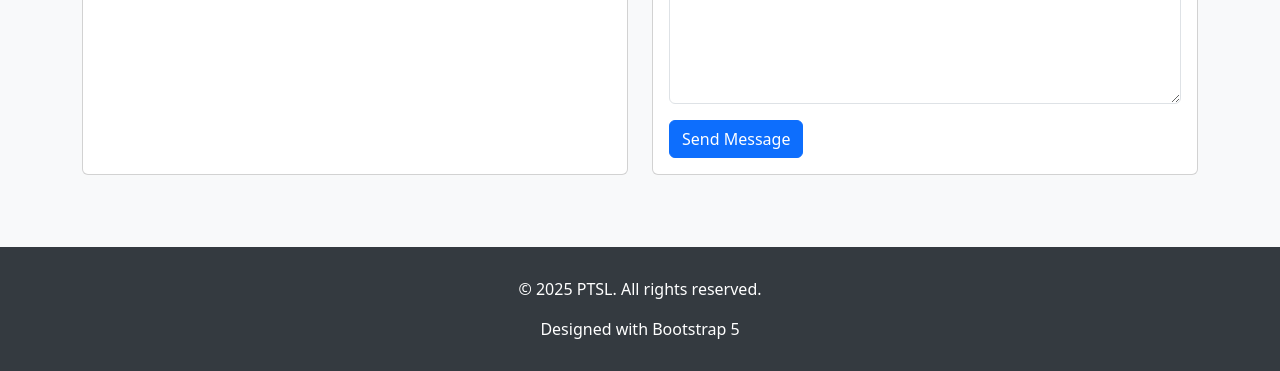
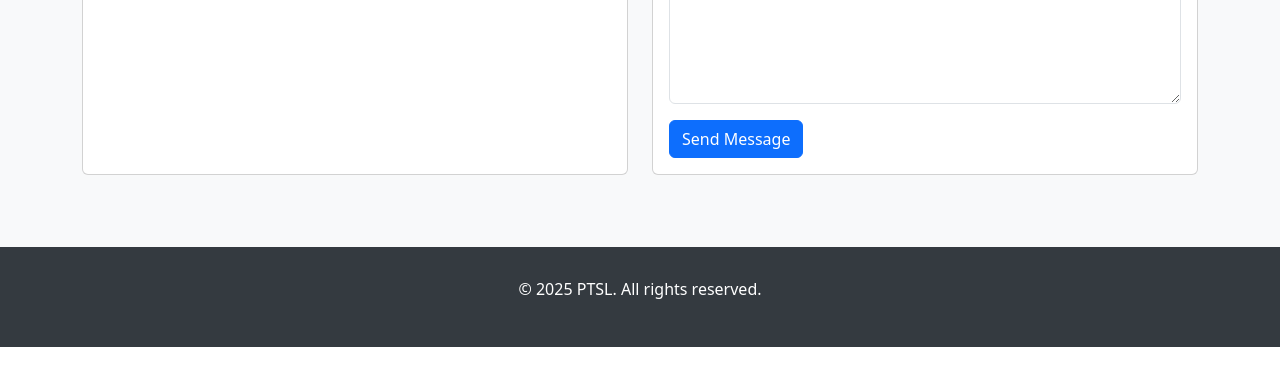
Before and after one commit to WimukthiYS/test_for_jiat_stu, a plain HTML site: page index.html in a window 1280 px wide. Shown: the part 2628-2999 px from the top of the page. After the commit the page ends 2975 px from the top, so only its background shows below. Drawn offline with nearby package versions, Linux system fonts and the light colour scheme.

Commit message:
Update index.html

```diff
--- a/index.html
+++ b/index.html
@@ -262,7 +262,6 @@
     <footer class="text-center">
         <div class="container">
             <p>&copy; 2025 PTSL. All rights reserved.</p>
-            <p class="mb-0">Designed with Bootstrap 5</p>
         </div>
     </footer>
 
```
